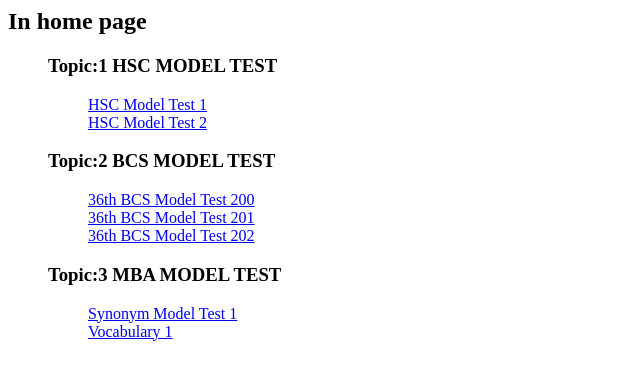
After one commit to saikatnandi/onlineexam, a Django app: page /exam/home/ in a window 1280 px wide. The commit adds this page. Shown: the top 380 px of the page, without its empty margins (0-640 px from the left). Run offline with Django 3.2, Linux system fonts and the light colour scheme; data comes from the database, SQL or seed files in the repository; both versions use the stored data as it was after the commit.

Commit message:
First done

```diff
--- a/mysite/exam/admin.py
+++ b/mysite/exam/admin.py
@@ -1,6 +1,10 @@
 from django.contrib import admin
 
 from .models import Mcq_Question
+from .models import Topic
+from .models import Question_Set
 
 
 admin.site.register(Mcq_Question)
+admin.site.register(Topic)
+admin.site.register(Question_Set)
--- a/mysite/exam/models.py
+++ b/mysite/exam/models.py
@@ -1,7 +1,27 @@
 from django.db import models
+
+
+
+
+class Topic(models.Model):
+    topic_text = models.CharField(max_length=200)
+
+    def __str__(self):
+    	return self.topic_text
+
+class Question_Set(models.Model):
+    topic = models.ForeignKey(Topic, on_delete=models.CASCADE)
+    question_set_text = models.CharField(max_length=200)
+
+
+    def __str__(self):
+    	return self.question_set_text
+
+
 
 class Mcq_Question(models.Model):
 
+    question_set = models.ForeignKey(Question_Set, on_delete=models.CASCADE)
     question_text = models.CharField(max_length=200)
     choice_a =  models.CharField(max_length=200)
     choice_b =  models.CharField(max_length=200)
@@ -12,13 +32,6 @@ class Mcq_Question(models.Model):
 
     def __str__(self):
     	return self.question_text
-
-
-
-
-
-
-
 
 # class Mcq_Choice(models.Model):
 #     mcq_question = models.ForeignKey(Mcq_Question,  on_delete=models.CASCADE)
--- /dev/null
+++ b/mysite/exam/templates/exam/home.html
@@ -0,0 +1,20 @@
+<h2>In home page</h2>
+
+
+
+{% for t in topic %}
+   <ul>
+	   	<h3>Topic:{{ forloop.counter }}  {{ t.topic_text }} </h3>
+
+	   	{% for qs in t.question_set_set.all %}
+	   		<ul> <a href="{% url 'exam:startexam' qs.id %}">{{ qs.question_set_text }}</a> </ul>
+
+
+	   	{% endfor %}
+
+
+
+
+
+   </ul>
+{% endfor %}
--- /dev/null
+++ b/mysite/exam/templates/exam/result.html
@@ -0,0 +1,5 @@
+<h2>This is result page</h2>
+
+<h4>Thanx for taking this test and your score is: <b> {{ score }} </b> </h4>
+
+<a href="{% url 'exam:home' %}">HOME</a>
--- a/mysite/exam/urls.py
+++ b/mysite/exam/urls.py
@@ -6,6 +6,8 @@ app_name = 'exam'
 urlpatterns = [
     # ex: /polls/
     url(r'^$', views.index, name='index'),
+    url(r'^(?P<question_set_id>[0-9]+)/startexam/$', views.startexam, name='startexam'),
+    url(r'^home/$', views.home, name='home'),
     url(r'^show/$', views.show, name='show'),
     url(r'^result/$', views.result, name='result'),
 
--- a/mysite/exam/views.py
+++ b/mysite/exam/views.py
@@ -7,11 +7,31 @@ from django.http import HttpResponseRedirect
 from django.core.urlresolvers import reverse
 
 from .models import Mcq_Question
+from .models import Topic
+from .models import Question_Set
+
 
 
 def index(request):
     return HttpResponse("Hello, world. You're at the exam index method index.")
 
+def startexam(request, question_set_id):
+    question = Mcq_Question.objects.filter(question_set = question_set_id)
+    return render(request, 'exam/question.html', {'question': question})
+
+
+def home(request):
+    topic = Topic.objects.all()
+
+    question_set = []
+
+    for t in topic:
+        qs = Question_Set.objects.filter(topic = t.id)
+        question_set.append(qs)
+        print (qs)
+        print()
+    print (question_set)
+    return render(request, 'exam/home.html', {'topic': topic, 'question_set': question_set})
 
 
 def show(request):
@@ -20,12 +40,46 @@ def show(request):
 
 def result(request):
 	# if '1' in request.POST:
+    question = Mcq_Question.objects.all()
+    print("from result")
+    print (question)
+    print (question[0])
+
     a = "not set"
     b = "not set"
-    if '1' in request.POST:
-        a = request.POST['1']
-    b = request.POST['2']
+    score = 0
 
-    s = "the choices are: " + a + " and: " + b
-    print ( "the choices are: " + a + " and: " + b)
-    return HttpResponse(s + "<br><br>Hello, world. You're at the exam .....result method")
+    for q in question:
+
+	    if str(q.id) in request.POST:
+	        a = request.POST[str(q.id)]
+
+	        p = checkAnswer(question, q.id, a)
+	        score += p
+	        print ("............%s...%d" % (str(q), p))
+
+    # if '2' in request.POST:
+    #     b = request.POST['2']
+
+    s = "the choices are: "
+
+    print ( "the choices are: " + a + " and: ")
+    # return HttpResponse(s + "<br><br>Hello, world. You're at the exam .....result method score is %d<br> " % score)
+    return render(request, 'exam/result.html', {'score': score})
+
+
+
+
+
+
+
+
+def checkAnswer(question, qno, ans):
+	# print ("in checkAnswer method qno: %s and ans: %s\n\n" % (qno, ans))
+	for q in question:
+		if (q.id == qno):
+			if (q.mcq_answer == ans):
+				return 1
+			else:
+				return 0
+	return 0
--- a/mysite/polls/templates/polls/detail.html
+++ b/mysite/polls/templates/polls/detail.html
@@ -3,7 +3,7 @@
 
 {% if error_message %}<p><strong>{{ error_message }}</strong></p>{% endif %}
 
-<form action="{% url 'polls:vote' question.id %}" method="post">
+<form action="{% url 'polls:vote' question.id  %}" method="post">
 {% csrf_token %}
 {% for choice in question.choice_set.all %}
     <input type="radio" name="choice" id="choice{{ forloop.counter }}" value="{{ choice.id }}" />
```
Also changed, not shown: mysite/exam/templates/exam/question.html (+5 -3 lines), mysite/db.sqlite3, mysite/exam/migrations/0002_auto_20160211_1906.py (added), 5 other files.
